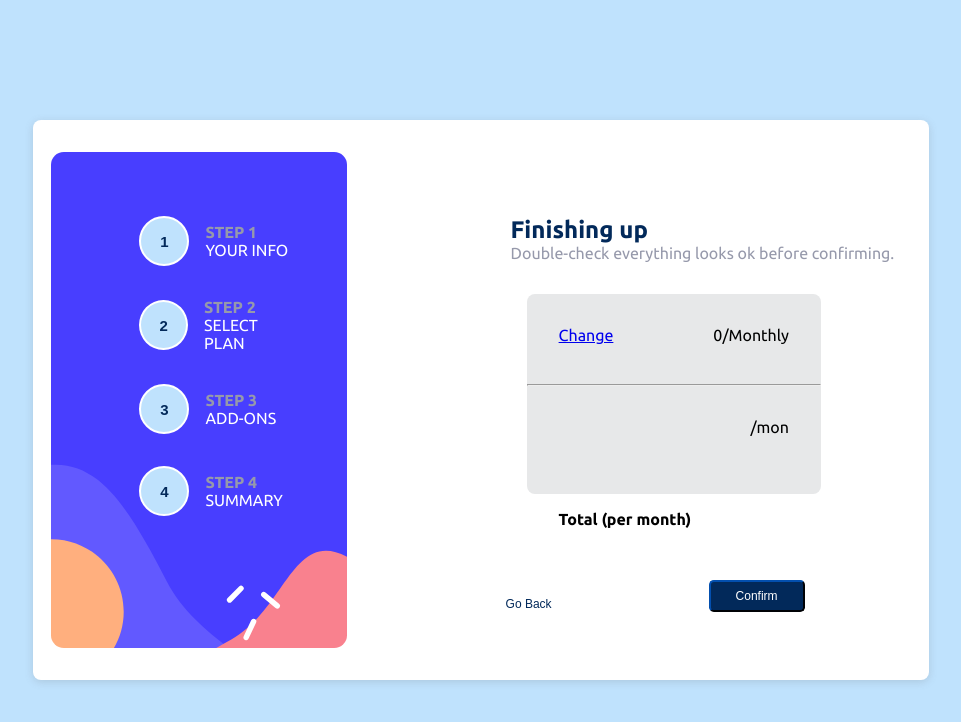
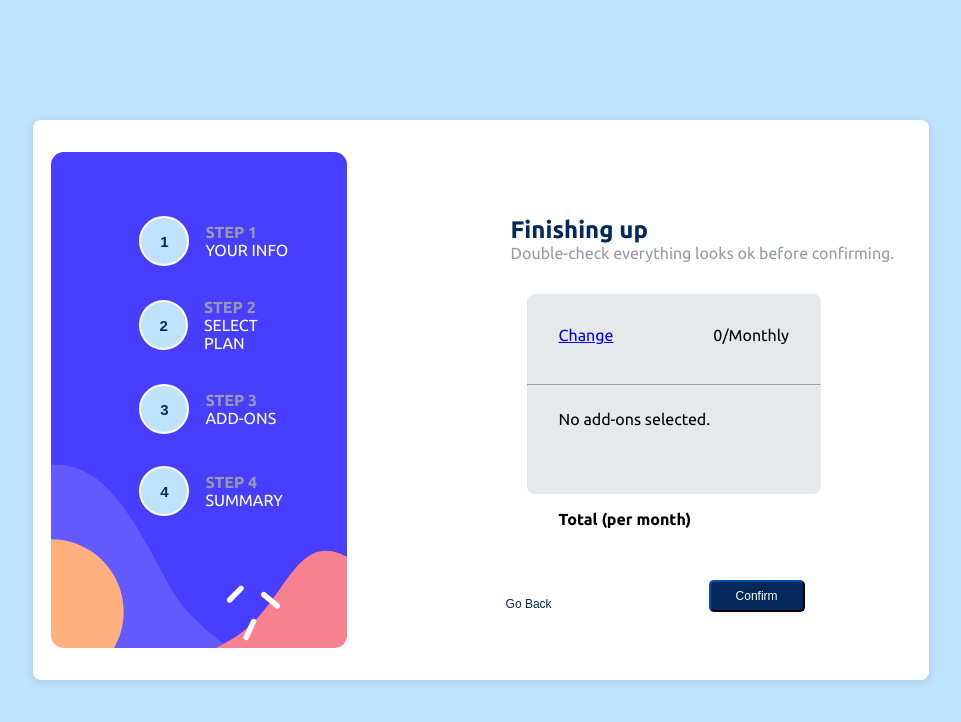
Before and after one commit to mnavai/multistepsform-reactapp, a React (Create React App) app: page /summary in a window 1280 px wide. Shown: the top 722 px of the page, without its empty margins (159-1120 px from the left). Built offline with nearby package versions, Linux system fonts and the light colour scheme.

Commit message:
summary page displayes add-ons

```diff
--- a/src/components/MainWrapper/MainWrapper.css
+++ b/src/components/MainWrapper/MainWrapper.css
@@ -52,6 +52,11 @@
     flex-direction: column;
     padding: 1rem 2rem 1rem 2rem;
 }
+.addon {
+    display: flex;
+    justify-content: space-between;
+
+}
 .addons-p{
     padding: .5rem 0 .5rem 0;
 }
@@ -72,6 +77,7 @@
 }
 .addon-text-group{
     display: flex;
+    flex-direction: column;
     justify-content: space-between;
 }
 .checkbox-group {
--- a/src/pages/Summary.js
+++ b/src/pages/Summary.js
@@ -10,7 +10,7 @@ import { CheckBoxContext } from "../context/CheckBoxContext";
 
 const Summary = () => {
     const { selectCards, toggleSelection, cardPrice } = useContext(CardContext);
-    const { selectService, servicePrice } = useContext(CheckBoxContext);
+    const { selectedServices } = useContext(CheckBoxContext);
 
     return (
         <AppLayout>
@@ -32,8 +32,16 @@ const Summary = () => {
                             <hr />
                             <div className="selected-addons">
                                 <div className="addon-text-group">
-                                    <p className="addons-p">{selectService}</p>
-                                    <p className="addons-price">{servicePrice}/mon</p>
+                                    {selectedServices.length > 0 ? (
+                                        selectedServices.map((service, index) => (
+                                        <div key={index} className="addon">
+                                            <p className="addons-p">{service.service}</p>
+                                            <p className="addons-price">+{service.price}/mon</p>
+                                        </div>
+                                        ))
+                                    ) : (
+                                        <p>No add-ons selected.</p>
+                                    )}
                                 </div>
                             </div>
                         </div>
```
